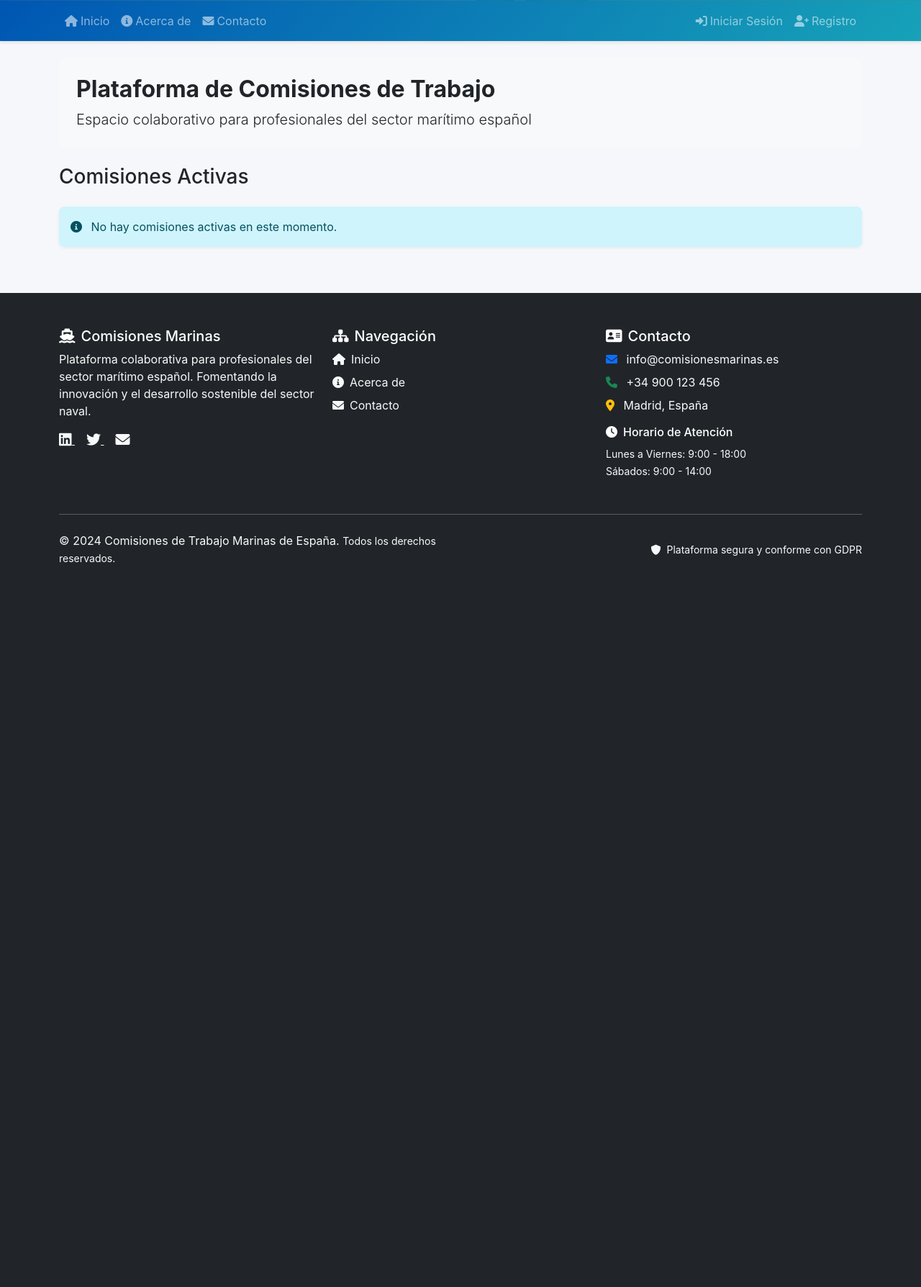
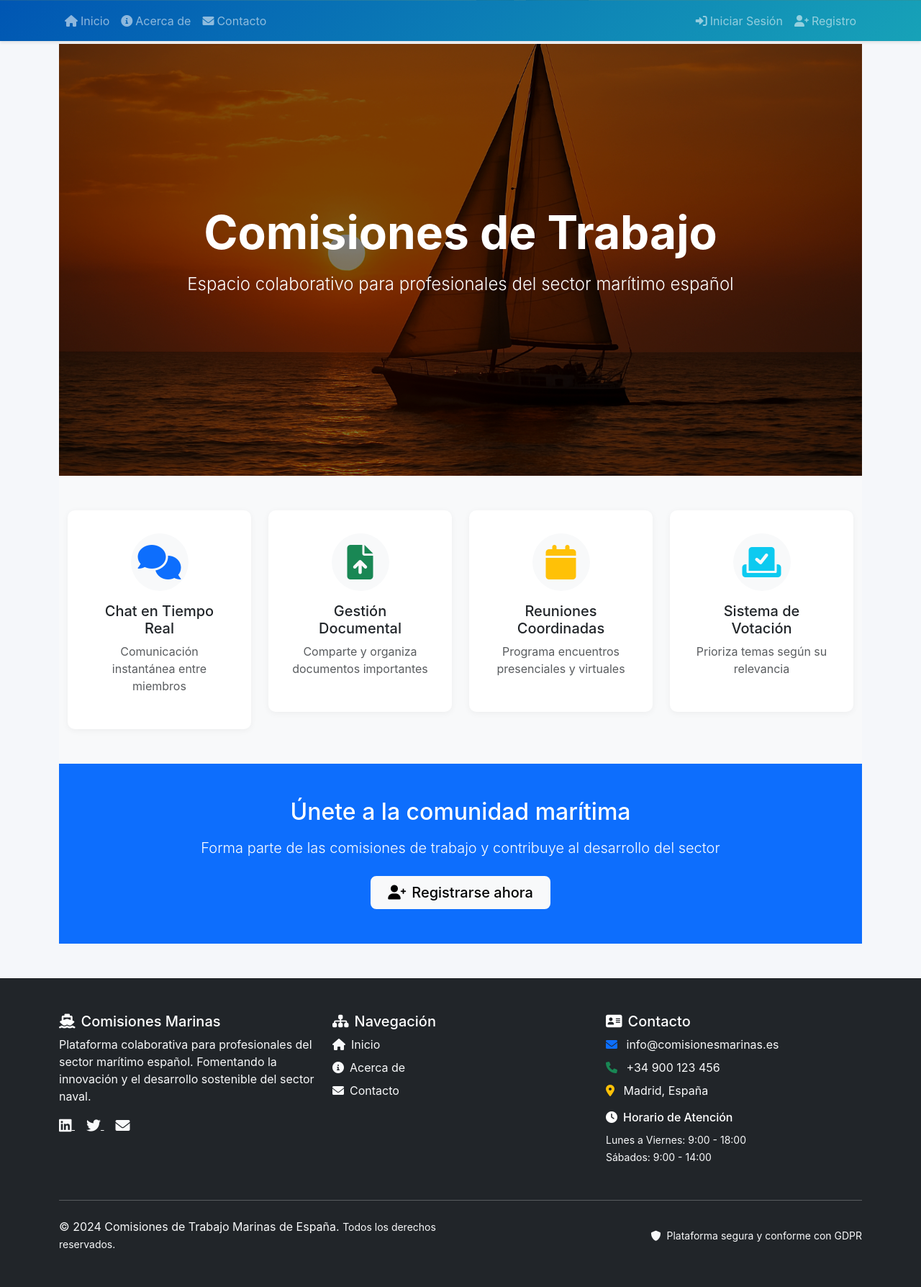
Before and after one commit to Gumerwest/comisiones-marinas, a Flask app: page / in a window 1280 px wide. Shown: the part 299-2087 px from the top of the page at 72% size. Before the commit the page ends 1080 px from the top, so only its background shows below. Run offline with Flask 3, Linux system fonts and the light colour scheme; data that the repository does not hold is empty; some libraries are stand-ins or nearby versions.

Commit message:
Update index.html

```diff
--- a/app/templates/main/index.html
+++ b/app/templates/main/index.html
@@ -1,86 +1,231 @@
 {% extends 'base.html' %}
 
 {% block content %}
-<!-- Sección de bienvenida -->
-<div class="row mb-4">
-    <div class="col-12">
-        <div class="bg-light rounded-3 p-4">
-            <h2 class="fw-bold">Plataforma de Comisiones de Trabajo</h2>
-            <p class="lead mb-0">Espacio colaborativo para profesionales del sector marítimo español</p>
-        </div>
+<!-- Hero Section con Comisiones Integradas -->
+<div class="hero-section position-relative overflow-hidden">
+    <div class="hero-background">
+        <img src="{{ url_for('static', filename='img/header.png') }}" alt="Comisiones Marinas"
+             class="w-100" style="height: 600px; object-fit: cover; filter: brightness(0.7);">
     </div>
-</div>
 
-<!-- Comisiones Activas -->
-<div class="row">
-    <div class="col-12">
-        <div class="d-flex justify-content-between align-items-center mb-3">
-            <h3>Comisiones Activas</h3>
-            {% if current_user.is_authenticated and current_user.rol == 'admin' %}
-            <a href="{{ url_for('comisiones.crear_comision') }}" class="btn btn-primary">
-                <i class="fas fa-plus"></i> Nueva Comisión
-            </a>
+    <div class="hero-content position-absolute top-0 start-0 w-100 h-100 d-flex align-items-center">
+        <div class="container">
+            <div class="text-center text-white mb-5">
+                <h1 class="display-3 fw-bold mb-3">Comisiones de Trabajo</h1>
+                <p class="lead fs-4">Espacio colaborativo para profesionales del sector marítimo español</p>
+            </div>
+
+            <!-- Comisiones en el centro de la imagen -->
+            <div class="row g-4 justify-content-center">
+                {% if comisiones %}
+                    {% for comision in comisiones[:4] %}
+                    <div class="col-md-3 col-sm-6">
+                        <div class="comision-card glass-card h-100 hover-zoom">
+                            <div class="card-body text-center">
+                                <div class="icon-wrapper mb-3">
+                                    <i class="fas fa-ship fa-3x text-white"></i>
+                                </div>
+                                <h5 class="text-white mb-2">{{ comision.nombre|truncate(40) }}</h5>
+                                <p class="text-white-50 small mb-3">{{ comision.descripcion|truncate(60) }}</p>
+                                <div class="stats d-flex justify-content-center gap-3 mb-3">
+                                    <span class="badge glass-badge">
+                                        <i class="fas fa-users"></i> {{ comision.membresias.filter_by(estado='aprobado').count() }}
+                                    </span>
+                                    <span class="badge glass-badge">
+                                        <i class="fas fa-lightbulb"></i> {{ comision.temas.filter_by(estado='aprobado').count() }}
+                                    </span>
+                                </div>
+                                {% if current_user.is_authenticated %}
+                                    <a href="{{ url_for('comisiones.ver_comision', id=comision.id) }}"
+                                       class="btn btn-glass btn-sm w-100">Entrar</a>
+                                {% else %}
+                                    <a href="{{ url_for('auth.login') }}"
+                                       class="btn btn-glass btn-sm w-100">Acceder</a>
+                                {% endif %}
+                            </div>
+                        </div>
+                    </div>
+                    {% endfor %}
+                {% endif %}
+            </div>
+
+            {% if comisiones|length > 4 %}
+            <div class="text-center mt-4">
+                <a href="{{ url_for('comisiones.listar_comisiones') }}" class="btn btn-glass btn-lg">
+                    <i class="fas fa-th me-2"></i>Ver todas las comisiones
+                </a>
+            </div>
             {% endif %}
         </div>
     </div>
 </div>
 
-<div class="row g-3">
-    {% if comisiones %}
-        {% for comision in comisiones %}
-        <div class="col-md-4 col-lg-3">
-            <div class="card h-100 shadow-sm hover-card">
-                {% if comision.imagen_path %}
-                <img src="{{ url_for('static', filename='uploads/' + comision.imagen_path) }}"
-                     class="card-img-top" alt="{{ comision.nombre }}"
-                     style="height: 150px; object-fit: cover;">
-                {% else %}
-                <div class="card-img-top bg-gradient text-white d-flex align-items-center justify-content-center"
-                     style="height: 150px; background: linear-gradient(135deg, #0056b3, #17a2b8);">
-                    <i class="fas fa-ship fa-3x"></i>
+<!-- Sección de características -->
+<div class="features-section py-5 bg-light">
+    <div class="container">
+        <div class="row g-4">
+            <div class="col-md-3 col-sm-6">
+                <div class="feature-card text-center">
+                    <div class="feature-icon mb-3">
+                        <i class="fas fa-comments fa-3x text-primary"></i>
+                    </div>
+                    <h5>Chat en Tiempo Real</h5>
+                    <p class="text-muted">Comunicación instantánea entre miembros</p>
                 </div>
-                {% endif %}
-
-                <div class="card-body p-3">
-                    <h5 class="card-title mb-2">{{ comision.nombre }}</h5>
-                    <p class="card-text small text-muted mb-2">{{ comision.descripcion|truncate(80) }}</p>
-
-                    <div class="d-flex justify-content-between align-items-center mb-2">
-                        <span class="badge bg-primary">
-                            <i class="fas fa-users"></i> {{ comision.membresias.filter_by(estado='aprobado').count() }}
-                        </span>
-                        <span class="badge bg-info">
-                            <i class="fas fa-lightbulb"></i> {{ comision.temas.filter_by(estado='aprobado').count() }}
-                        </span>
+            </div>
+            <div class="col-md-3 col-sm-6">
+                <div class="feature-card text-center">
+                    <div class="feature-icon mb-3">
+                        <i class="fas fa-file-upload fa-3x text-success"></i>
                     </div>
-
-                    {% if current_user.is_authenticated %}
-                        <a href="{{ url_for('comisiones.ver_comision', id=comision.id) }}"
-                           class="btn btn-sm btn-primary w-100">Ver Comisión</a>
-                    {% else %}
-                        <a href="{{ url_for('auth.login') }}"
-                           class="btn btn-sm btn-outline-primary w-100">Iniciar sesión</a>
-                    {% endif %}
+                    <h5>Gestión Documental</h5>
+                    <p class="text-muted">Comparte y organiza documentos importantes</p>
+                </div>
+            </div>
+            <div class="col-md-3 col-sm-6">
+                <div class="feature-card text-center">
+                    <div class="feature-icon mb-3">
+                        <i class="fas fa-calendar fa-3x text-warning"></i>
+                    </div>
+                    <h5>Reuniones Coordinadas</h5>
+                    <p class="text-muted">Programa encuentros presenciales y virtuales</p>
+                </div>
+            </div>
+            <div class="col-md-3 col-sm-6">
+                <div class="feature-card text-center">
+                    <div class="feature-icon mb-3">
+                        <i class="fas fa-vote-yea fa-3x text-info"></i>
+                    </div>
+                    <h5>Sistema de Votación</h5>
+                    <p class="text-muted">Prioriza temas según su relevancia</p>
                 </div>
             </div>
         </div>
-        {% endfor %}
-    {% else %}
-        <div class="col-12">
-            <div class="alert alert-info">
-                <i class="fas fa-info-circle me-2"></i> No hay comisiones activas en este momento.
-            </div>
-        </div>
-    {% endif %}
+    </div>
 </div>
 
+<!-- Call to Action -->
+{% if current_user.is_anonymous %}
+<div class="cta-section py-5 bg-primary text-white">
+    <div class="container text-center">
+        <h2 class="mb-3">Únete a la comunidad marítima</h2>
+        <p class="lead mb-4">Forma parte de las comisiones de trabajo y contribuye al desarrollo del sector</p>
+        <a href="{{ url_for('auth.registro') }}" class="btn btn-light btn-lg">
+            <i class="fas fa-user-plus me-2"></i>Registrarse ahora
+        </a>
+    </div>
+</div>
+{% endif %}
+
 <style>
-.hover-card {
-    transition: transform 0.2s, box-shadow 0.2s;
+.hero-section {
+    position: relative;
+    height: 600px;
+    margin-top: -20px;
 }
-.hover-card:hover {
+
+.hero-background {
+    position: absolute;
+    top: 0;
+    left: 0;
+    width: 100%;
+    height: 100%;
+    z-index: 0;
+}
+
+.hero-content {
+    z-index: 1;
+    background: rgba(0, 0, 0, 0.3);
+}
+
+.glass-card {
+    background: rgba(255, 255, 255, 0.1);
+    backdrop-filter: blur(10px);
+    border: 1px solid rgba(255, 255, 255, 0.2);
+    border-radius: 15px;
+    transition: all 0.3s ease;
+}
+
+.glass-card:hover {
+    background: rgba(255, 255, 255, 0.15);
     transform: translateY(-5px);
-    box-shadow: 0 8px 20px rgba(0,0,0,0.1) !important;
+    box-shadow: 0 10px 30px rgba(0, 0, 0, 0.3);
+}
+
+.icon-wrapper {
+    width: 80px;
+    height: 80px;
+    margin: 0 auto;
+    background: rgba(255, 255, 255, 0.1);
+    border-radius: 50%;
+    display: flex;
+    align-items: center;
+    justify-content: center;
+    transition: all 0.3s ease;
+}
+
+.comision-card:hover .icon-wrapper {
+    background: rgba(255, 255, 255, 0.2);
+    transform: scale(1.1);
+}
+
+.glass-badge {
+    background: rgba(255, 255, 255, 0.2);
+    color: white;
+    border: none;
+    padding: 0.4em 0.8em;
+}
+
+.btn-glass {
+    background: rgba(255, 255, 255, 0.2);
+    color: white;
+    border: 1px solid rgba(255, 255, 255, 0.3);
+    transition: all 0.3s ease;
+}
+
+.btn-glass:hover {
+    background: rgba(255, 255, 255, 0.3);
+    color: white;
+    transform: translateY(-2px);
+}
+
+.feature-card {
+    padding: 2rem;
+    background: white;
+    border-radius: 10px;
+    box-shadow: 0 2px 10px rgba(0, 0, 0, 0.05);
+    transition: all 0.3s ease;
+}
+
+.feature-card:hover {
+    transform: translateY(-5px);
+    box-shadow: 0 5px 20px rgba(0, 0, 0, 0.1);
+}
+
+.feature-icon {
+    width: 80px;
+    height: 80px;
+    margin: 0 auto;
+    background: #f8f9fa;
+    border-radius: 50%;
+    display: flex;
+    align-items: center;
+    justify-content: center;
+}
+
+@media (max-width: 768px) {
+    .hero-section {
+        height: auto;
+        min-height: 500px;
+    }
+
+    .display-3 {
+        font-size: 2rem;
+    }
+
+    .comision-card {
+        margin-bottom: 1rem;
+    }
 }
 </style>
 {% endblock %}
```
